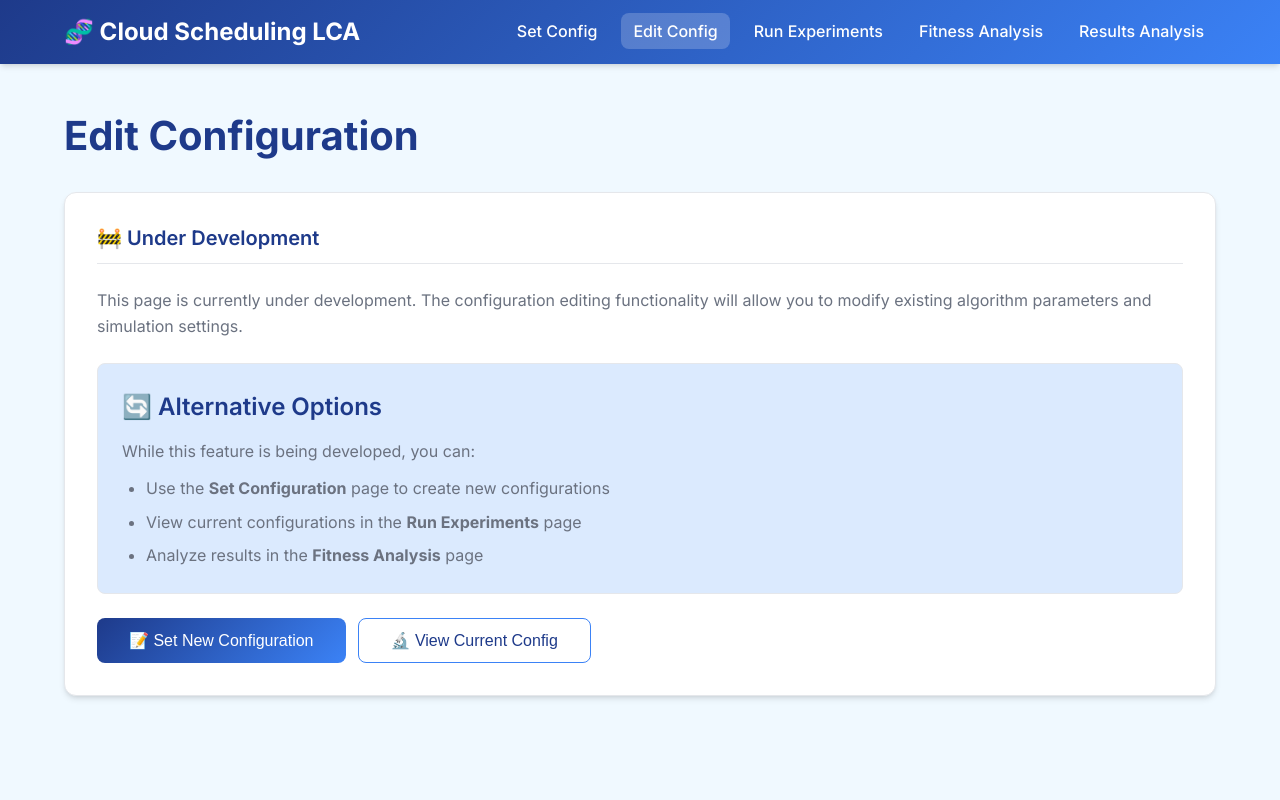
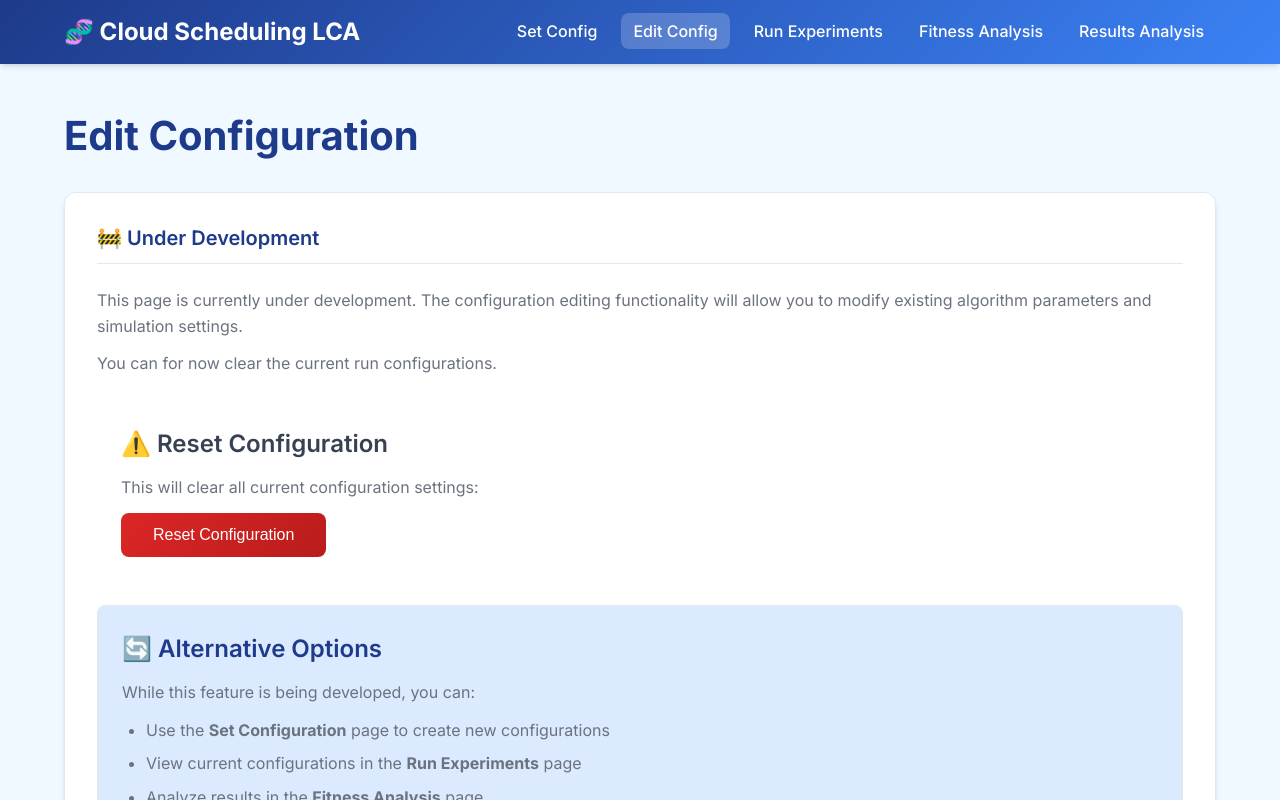
Before and after one commit to ghifarhaidar/cloud-scheduling-using-lca, a React (Vite) app in the folder frontend/: page /edit-config in a window 1280 px wide. Shown: the top 800 px of the page. Built offline with nearby package versions, Linux system fonts and the light colour scheme; no server answers.

Commit message:
add clear configurations button

```diff
--- a/frontend/src/App.css
+++ b/frontend/src/App.css
@@ -266,6 +266,36 @@ p {
   transform: translateY(-1px);
 }
 
+/* Add this to your existing button styles */
+.btn-danger {
+  background: linear-gradient(135deg, var(--error-red) 0%, #b91c1c 100%);
+  color: var(--white);
+}
+
+.btn-danger:hover {
+  background: linear-gradient(135deg, #b91c1c 0%, #991b1b 100%);
+  transform: translateY(-1px);
+  box-shadow: var(--shadow-lg);
+}
+
+.btn-danger:disabled {
+  opacity: 0.6;
+  cursor: not-allowed;
+  transform: none;
+  background: var(--error-red);
+}
+
+/* Optional: Add these if you want danger variants for outline buttons */
+.btn-danger-outline {
+  background: var(--white);
+  color: var(--error-red);
+  border: 1px solid var(--error-red);
+}
+
+.btn-danger-outline:hover {
+  background: #fee2e2; /* light red background */
+}
+
 /* Loading states */
 .loading {
   display: flex;
--- a/frontend/src/pages/EditConfigPage.jsx
+++ b/frontend/src/pages/EditConfigPage.jsx
@@ -1,5 +1,27 @@
+import { useState } from 'react';
+import { resetConfiguration } from '../utils/api';
 
 export default function EditConfigPage() {
+
+    const [isResetting, setIsResetting] = useState(false);
+    const [resetStatus, setResetStatus] = useState(null);
+
+    const handleReset = async () => {
+        setIsResetting(true);
+        setResetStatus(null);
+
+        try {
+            await resetConfiguration(); // Call your API function
+            setResetStatus('success');
+            // Optional: Add any post-reset logic here
+        } catch (error) {
+            console.error('Reset failed:', error);
+            setResetStatus('error');
+        } finally {
+            setIsResetting(false);
+        }
+    };
+
     return (
         <div>
             <h1>Edit Configuration</h1>
@@ -12,6 +34,42 @@ export default function EditConfigPage() {
                     This page is currently under development. The configuration editing functionality
                     will allow you to modify existing algorithm parameters and simulation settings.
                 </p>
+                <p>You can for now clear the current run configurations.</p>
+
+                {/* New Reset Configuration Section */}
+                <div style={{
+                    padding: 'var(--spacing-lg)',
+                    backgroundColor: 'var(--light-red)',
+                    borderRadius: 'var(--radius-md)',
+                    border: '1px solid var(--border-red)',
+                    marginTop: 'var(--spacing-lg)'
+                }}>
+                    <h3 style={{ color: 'var(--primary-red)', marginBottom: 'var(--spacing-md)' }}>
+                        ⚠️ Reset Configuration
+                    </h3>
+                    <p style={{ marginBottom: 'var(--spacing-md)', color: 'var(--secondary-gray)' }}>
+                        This will clear all current configuration settings:
+                    </p>
+
+                    <button
+                        className="btn btn-danger"
+                        onClick={handleReset}
+                        disabled={isResetting}
+                    >
+                        {isResetting ? 'Resetting...' : 'Reset Configuration'}
+                    </button>
+
+                    {resetStatus === 'success' && (
+                        <p style={{ color: 'var(--success-green)', marginTop: 'var(--spacing-md)' }}>
+                            ✅ Configuration reset successfully!
+                        </p>
+                    )}
+                    {resetStatus === 'error' && (
+                        <p style={{ color: 'var(--error-red)', marginTop: 'var(--spacing-md)' }}>
+                            ❌ Failed to reset configuration
+                        </p>
+                    )}
+                </div>
 
                 <div style={{
                     padding: 'var(--spacing-lg)',
@@ -20,17 +78,17 @@ export default function EditConfigPage() {
                     border: '1px solid var(--border-gray)',
                     marginTop: 'var(--spacing-lg)'
                 }}>
-                    <h3 style={{color: 'var(--primary-blue)', marginBottom: 'var(--spacing-md)'}}>
+                    <h3 style={{ color: 'var(--primary-blue)', marginBottom: 'var(--spacing-md)' }}>
                         🔄 Alternative Options
                     </h3>
-                    <p style={{marginBottom: 'var(--spacing-md)', color: 'var(--secondary-gray)'}}>
+                    <p style={{ marginBottom: 'var(--spacing-md)', color: 'var(--secondary-gray)' }}>
                         While this feature is being developed, you can:
                     </p>
-                    <ul style={{paddingLeft: 'var(--spacing-lg)', color: 'var(--secondary-gray)'}}>
-                        <li style={{marginBottom: 'var(--spacing-sm)'}}>
+                    <ul style={{ paddingLeft: 'var(--spacing-lg)', color: 'var(--secondary-gray)' }}>
+                        <li style={{ marginBottom: 'var(--spacing-sm)' }}>
                             Use the <strong>Set Configuration</strong> page to create new configurations
                         </li>
-                        <li style={{marginBottom: 'var(--spacing-sm)'}}>
+                        <li style={{ marginBottom: 'var(--spacing-sm)' }}>
                             View current configurations in the <strong>Run Experiments</strong> page
                         </li>
                         <li>
--- a/frontend/src/utils/api.js
+++ b/frontend/src/utils/api.js
@@ -12,6 +12,17 @@ export async function getRunConfigs() {
     const res = await fetch(`${API_BASE_URL}/api/run-configs`);
     if (!res.ok) throw new Error("Failed to fetch run configs");
     return await res.json();
+}
+
+export async function resetConfiguration() {
+    const res = await fetch(`${API_BASE_URL}/api/run-configs/reset`, {
+        method: 'POST',
+        headers: {
+            'Content-Type': 'application/json',
+        },
+    });
+    if (!res.ok) throw new Error('Reset failed');
+    return res.json();
 }
 
 // Save a config
```
Also changed, not shown: 2 other files (tests, documents, lock files or other folders).
